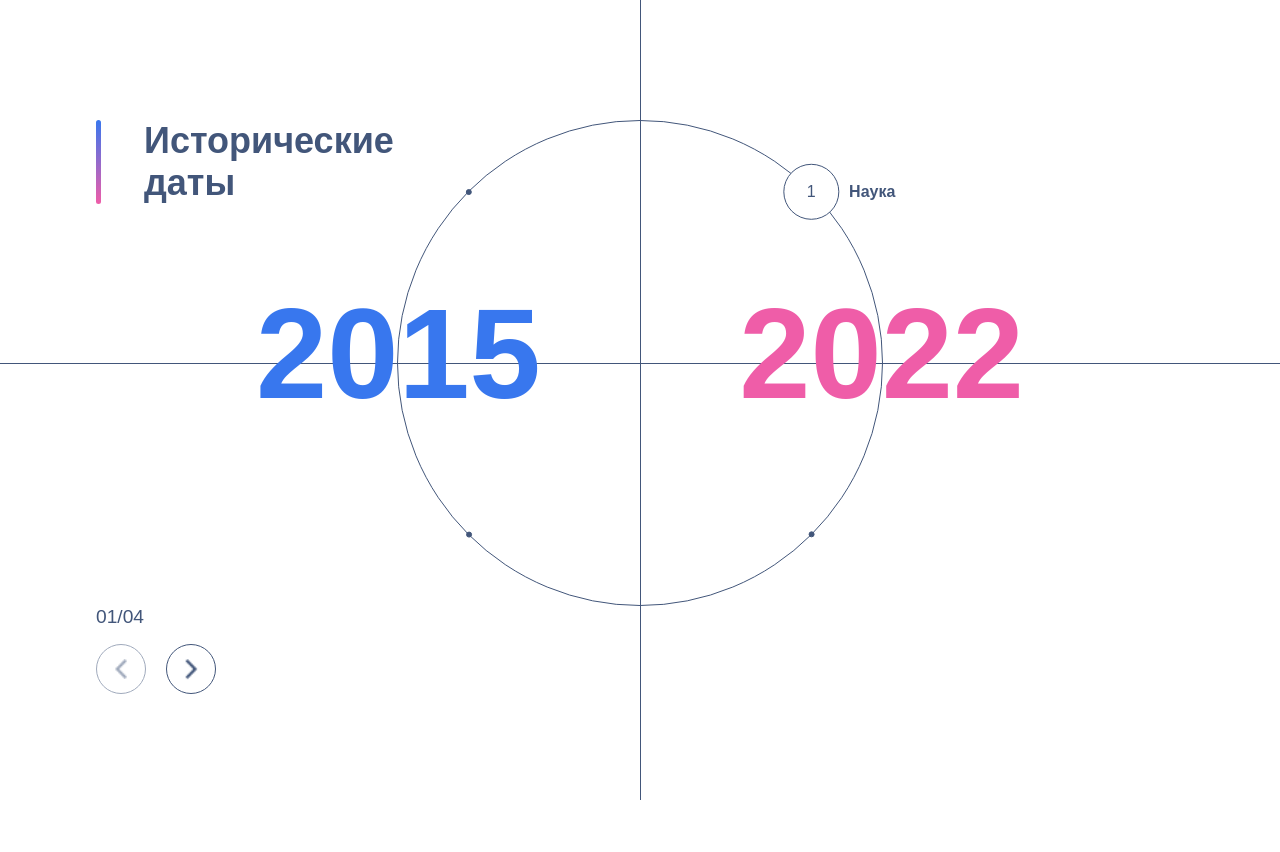
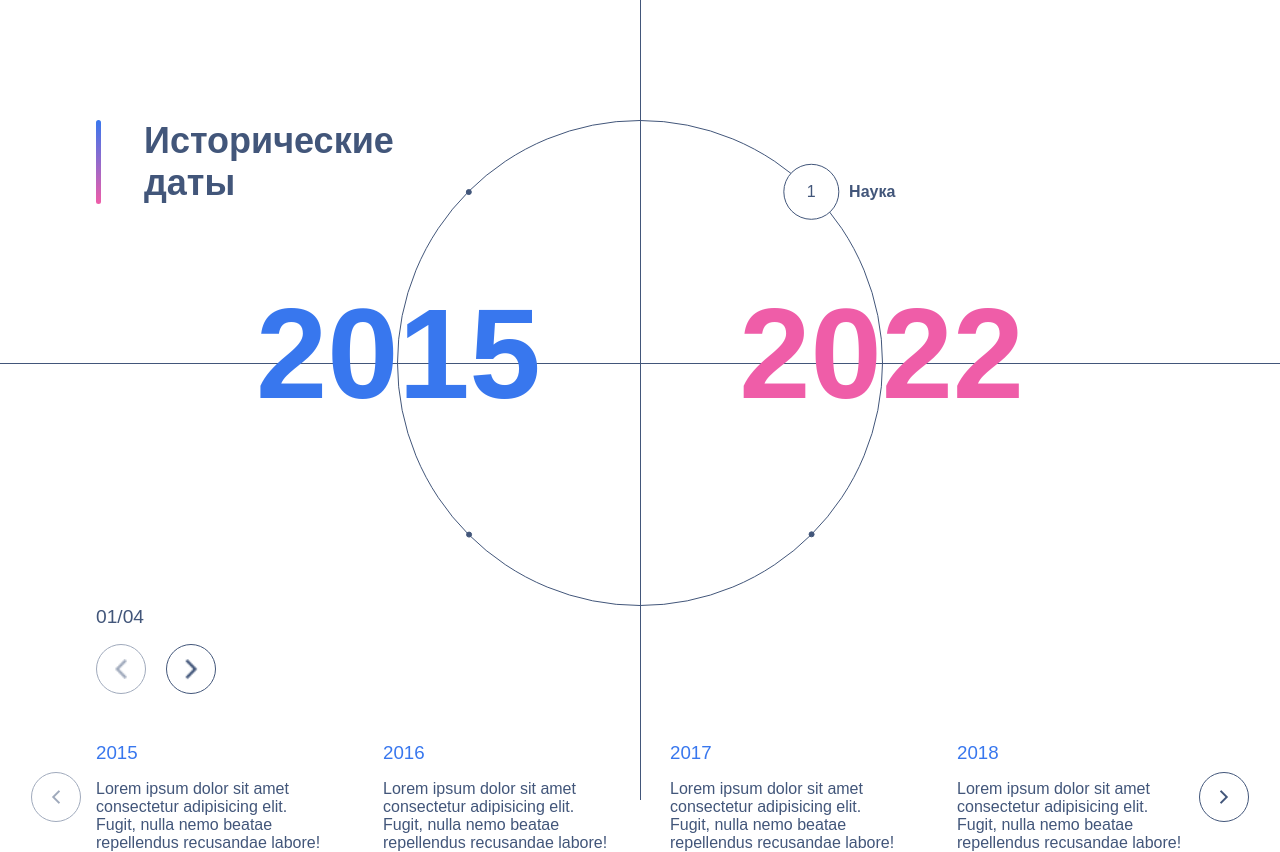
Before and after one commit to IlyaShevchenkoSwimmer/OnlyHR, a React app: page / in a window 1280 px wide. Before the commit the page ends 800 px from the top, so only its background shows below. Built offline with nearby package versions, Linux system fonts and the light colour scheme.

Commit message:
almost maked project

```diff
--- a/src/components/Block.tsx
+++ b/src/components/Block.tsx
@@ -7,9 +7,11 @@ import { historicalDates } from "../historicalDates";
 import { useState } from "react";
 import BlockWheelArrows from "./BlockWheelArrows";
 import BlockBigYears from "./BlockBigYears";
+import BlockSwiper from "./BlockSwiper";
 
 export default function Block() {
   const [choosenDate, setChoosenDate] = useState<number>(0);
+  const [previousDate, setPreviousDate] = useState<number>(0);
 
   return (
     <section className="block">
@@ -18,13 +20,20 @@ export default function Block() {
         historicalDates={historicalDates}
         choosenDate={choosenDate}
         setChoosenDate={setChoosenDate}
+        setPreviousDate={setPreviousDate}
       />
       <BlockWheelArrows
         historicalDates={historicalDates}
         choosenDate={choosenDate}
         setChoosenDate={setChoosenDate}
+        setPreviousDate={setPreviousDate}
       />
       <BlockBigYears
+        historicalDates={historicalDates}
+        choosenDate={choosenDate}
+        previousDate={previousDate}
+      />
+      <BlockSwiper
         historicalDates={historicalDates}
         choosenDate={choosenDate}
       />
--- a/src/components/BlockBigYears.tsx
+++ b/src/components/BlockBigYears.tsx
@@ -1,19 +1,62 @@
+import { useEffect, useState } from "react";
 import { HistoricalDate } from "../historicalDates";
 import "./BlockBigYears.scss";
 
 interface BlockBigYearsProps {
   historicalDates: HistoricalDate[];
   choosenDate: number;
+  previousDate: number;
 }
 
 export default function BlockBigYears({
   historicalDates,
   choosenDate,
+  previousDate,
 }: BlockBigYearsProps) {
+  useEffect(() => {
+    const differenceFrom =
+      historicalDates[previousDate].from - historicalDates[choosenDate].from;
+    if (differenceFrom > 0) {
+      for (let i = 0; i < differenceFrom; i++) {
+        setTimeout(() => {
+          const fromYear = document.getElementById("year-from") as HTMLElement;
+          fromYear.innerHTML = `${historicalDates[previousDate].from - i - 1}`;
+        }, 50 * i);
+      }
+    }
+    if (differenceFrom < 0) {
+      for (let i = -differenceFrom; i > 0; i--) {
+        setTimeout(() => {
+          const fromYear = document.getElementById("year-from") as HTMLElement;
+          fromYear.innerHTML = `${historicalDates[previousDate].from + i}`;
+        }, 50 * i);
+      }
+    }
+
+    const differenceTo =
+      historicalDates[previousDate].to - historicalDates[choosenDate].to;
+
+    if (differenceTo > 0) {
+      for (let i = 0; i < differenceTo; i++) {
+        setTimeout(() => {
+          const toYear = document.getElementById("year-to") as HTMLElement;
+          toYear.innerHTML = `${historicalDates[previousDate].to - i - 1}`;
+        }, 50 * i);
+      }
+    }
+    if (differenceTo < 0) {
+      for (let i = -differenceTo; i > 0; i--) {
+        setTimeout(() => {
+          const toYear = document.getElementById("year-to") as HTMLElement;
+          toYear.innerHTML = `${historicalDates[previousDate].to + i}`;
+        }, 50 * i);
+      }
+    }
+  });
   return (
     <article className="big-years">
-      <h1>{historicalDates[choosenDate].from}</h1>
-      <h1>{historicalDates[choosenDate].to}</h1>
+      <h1 id="year-from">{historicalDates[choosenDate].from}</h1>
+      <h1 id="year-to">{historicalDates[choosenDate].to}</h1>
     </article>
   );
 }
--- /dev/null
+++ b/src/components/BlockSwiper.scss
@@ -0,0 +1,61 @@
+$pink-color: #ef5da8;
+$blue-color: #3877ee;
+$primary-color: #42567a;
+
+.block-swiper-wrapper {
+  position: relative;
+  transition: all 0.5s ease-in-out;
+}
+
+.block-swiper {
+  margin-top: 3rem;
+  &:hover {
+    cursor: grab;
+  }
+
+  &__slide {
+    & h1 {
+      color: $blue-color;
+      font-weight: 400;
+    }
+
+    & p {
+      color: $primary-color;
+      margin-top: 1rem;
+    }
+  }
+}
+
+.custom-swiper-button-prev {
+  position: absolute;
+  left: -65px;
+  top: calc(50% - 25px);
+  width: 50px;
+  height: 50px;
+  display: flex;
+  justify-content: center;
+  align-items: center;
+  outline: none;
+  background-color: white;
+  border: 1px solid $primary-color;
+  border-radius: 50%;
+}
+
+.custom-swiper-button-next {
+  position: absolute;
+  right: -65px;
+  top: calc(50% - 25px);
+  width: 50px;
+  height: 50px;
+  display: flex;
+  justify-content: center;
+  align-items: center;
+  outline: none;
+  background-color: white;
+  border: 1px solid $primary-color;
+  border-radius: 50%;
+}
+
+.swiper-button-disabled {
+  opacity: 0.5;
+}
--- /dev/null
+++ b/src/components/BlockSwiper.tsx
@@ -0,0 +1,71 @@
+import { Swiper, SwiperSlide } from "swiper/react";
+import { Navigation } from "swiper/modules";
+import "swiper/css";
+
+import { HistoricalDate } from "../historicalDates";
+import "./BlockSwiper.scss";
+import { useEffect, useRef } from "react";
+
+interface BlockSwiperProps {
+  historicalDates: HistoricalDate[];
+  choosenDate: number;
+}
+
+export default function BlockSwiper({
+  historicalDates,
+  choosenDate,
+}: BlockSwiperProps) {
+  const swiperRef = useRef(null);
+  useEffect(() => {
+    const swiper = swiperRef.current as unknown as HTMLElement;
+    swiper.animate(
+      [
+        {
+          opacity: 0,
+        },
+        {
+          opacity: 1,
+        },
+      ],
+      {
+        duration: 1000,
+        iterations: 1,
+      }
+    );
+  });
+  const slides = historicalDates[choosenDate].years.map((year) => {
+    return (
+      <SwiperSlide className="block-swiper__slide">
+        <h1>{year.year}</h1>
+        <p>{year.description}</p>
+      </SwiperSlide>
+    );
+  });
+  return (
+    <section className="block-swiper-wrapper" ref={swiperRef}>
+      <Swiper
+        modules={[Navigation]}
+        navigation={{
+          nextEl: ".custom-swiper-button-next",
+          prevEl: ".custom-swiper-button-prev",
+        }}
+        slidesPerView={4}
+        spaceBetween={60}
+        className="block-swiper"
+      >
+        {slides}
+      </Swiper>
+      <button className="custom-swiper-button-prev">
+        <img src="./arrow.png" alt="left" />
+      </button>
+      <button className="custom-swiper-button-next">
+        {" "}
+        <img
+          src="./arrow.png"
+          alt="right"
+          style={{ transform: "rotate(180deg)" }}
+        />
+      </button>
+    </section>
+  );
+}
--- a/src/components/BlockWheel.tsx
+++ b/src/components/BlockWheel.tsx
@@ -6,12 +6,14 @@ interface BlockWheelProps {
   historicalDates: HistoricalDate[];
   choosenDate: number;
   setChoosenDate: Dispatch<SetStateAction<number>>;
+  setPreviousDate: Dispatch<SetStateAction<number>>;
 }
 
 export default function BlockWheel({
   historicalDates,
   choosenDate,
   setChoosenDate,
+  setPreviousDate,
 }: BlockWheelProps) {
   const buttonsQuantity: number = historicalDates.length;
   const wheelRotation: number = (360 / buttonsQuantity) * choosenDate;
@@ -40,6 +42,7 @@ export default function BlockWheel({
             }}
             onClick={() => {
               setChoosenDate(index);
+              setPreviousDate(choosenDate);
             }}
           >
             {index + 1}
--- a/src/components/BlockWheelArrows.tsx
+++ b/src/components/BlockWheelArrows.tsx
@@ -6,12 +6,14 @@ interface BlockWheelArrowsProps {
   historicalDates: HistoricalDate[];
   choosenDate: number;
   setChoosenDate: Dispatch<SetStateAction<number>>;
+  setPreviousDate: Dispatch<SetStateAction<number>>;
 }
 
 export default function BlockWheelArrows({
   historicalDates,
   choosenDate,
   setChoosenDate,
+  setPreviousDate,
 }: BlockWheelArrowsProps) {
   return (
     <article className="block-arrows">
@@ -31,6 +33,7 @@ export default function BlockWheelArrows({
           }`}
           onClick={() => {
             setChoosenDate(choosenDate - 1);
+            setPreviousDate(choosenDate);
           }}
           disabled={choosenDate === 0 ? true : false}
         >
@@ -44,12 +47,13 @@ export default function BlockWheelArrows({
           }`}
           onClick={() => {
             setChoosenDate(choosenDate + 1);
+            setPreviousDate(choosenDate);
           }}
           disabled={choosenDate === historicalDates.length - 1 ? true : false}
         >
           <img
             src="./arrow.png"
-            alt="left"
+            alt="right"
             style={{ transform: "rotate(180deg)" }}
           />
         </button>
--- a/src/components/BlockYearsWheel.tsx
+++ b/src/components/BlockYearsWheel.tsx
@@ -7,12 +7,14 @@ interface BlockYearsWheelProps {
   historicalDates: HistoricalDate[];
   choosenDate: number;
   setChoosenDate: Dispatch<SetStateAction<number>>;
+  setPreviousDate: Dispatch<SetStateAction<number>>;
 }
 
 export default function BlockYearsWheel({
   historicalDates,
   choosenDate,
   setChoosenDate,
+  setPreviousDate,
 }: BlockYearsWheelProps) {
   return (
     <section className="years-wheel">
@@ -20,6 +22,7 @@ export default function BlockYearsWheel({
         historicalDates={historicalDates}
         choosenDate={choosenDate}
         setChoosenDate={setChoosenDate}
+        setPreviousDate={setPreviousDate}
       />
     </section>
   );
```
